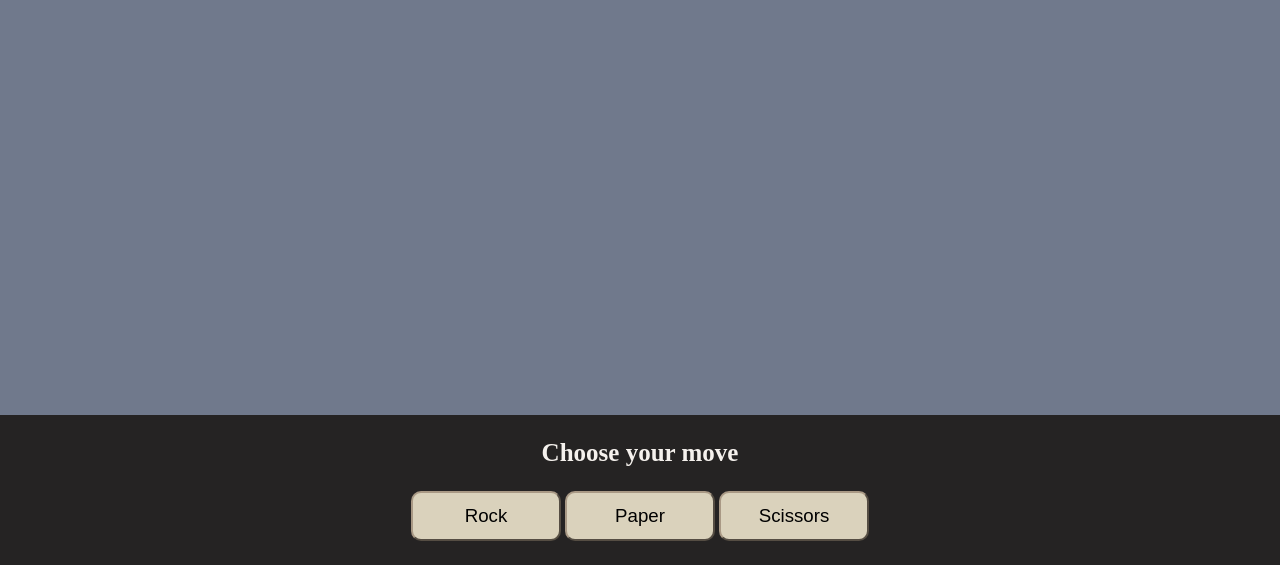
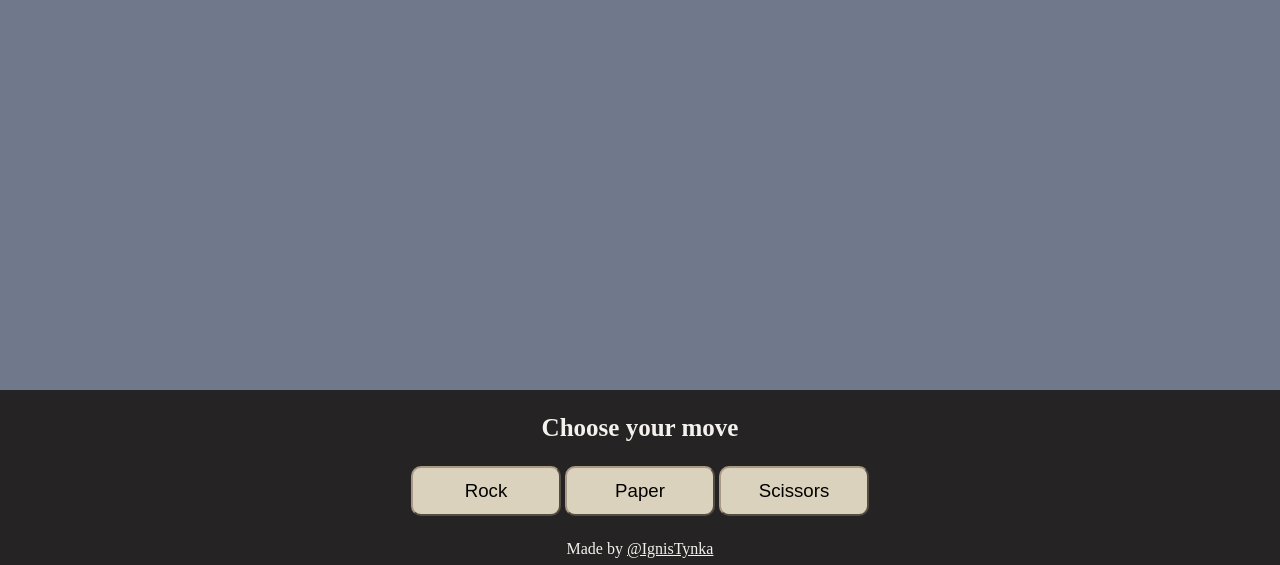
Before and after one commit to IgnisTynka/odin_rock_paper_scissors, a plain HTML site: page index.html in a window 1280 px wide. Shown: the part 235-800 px from the top of the page. Drawn offline with Linux system fonts and the light colour scheme.

Commit message:
Added footer

```diff
--- a/index.html
+++ b/index.html
@@ -40,6 +40,9 @@
             <button id="scissors" value="scissors">Scissors</button>
         </div>
     </div>
+    <footer>
+        <p>Made by <a href="https://github.com/IgnisTynka">@IgnisTynka</a></p>
+    </footer>
     <div class="not_win" id="win_box" >
         <h2 id="winner"></h2>
         <button id="again">Start again</button>
--- a/style.css
+++ b/style.css
@@ -35,7 +35,7 @@ body{
 }
 
 header{
-    height: 150px;
+    height: 125px;
     display: flex;
     justify-content: center;
     align-items: center;
@@ -122,3 +122,14 @@ button:hover{
     background-color: #A99985;
     border-color: #DAD2BC;
 }
+
+footer{
+    display: flex;
+    flex-direction: row;
+    justify-content: center;
+}
+
+footer >p, a{
+    font-size: 16px;
+    color: #F5F1ED;
+}
```
